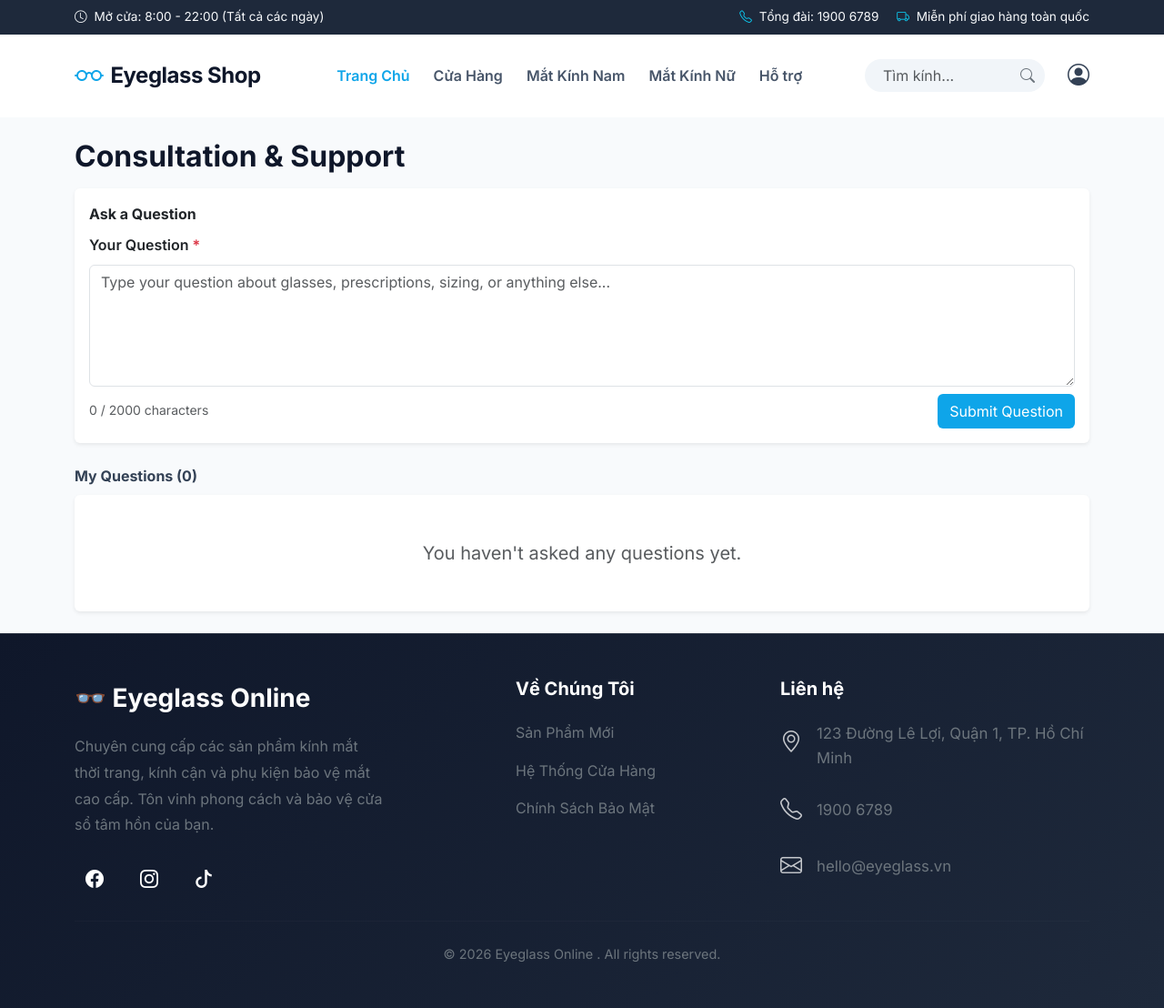
After one commit to Nvanquang/web-ban-mat-kinh, a PHP site: the page made by app/views/consultations/index.php in a window 1280 px wide. The commit adds this page. Shown: the whole page at 91% size. Run offline with PHP 8.4, Linux system fonts and the light colour scheme; the template is opened without the code that fills it, so the values that code supplies are empty; some libraries are stand-ins or nearby versions.

Commit message:
feat(consultations): implement module consultations

```diff
--- /dev/null
+++ b/app/views/consultations/index.php
@@ -0,0 +1,108 @@
+<?php require_once APPROOT . '/app/views/layouts/header.php'; ?>
+<?php $consultations = $consultations ?? []; ?>
+
+<div class="container py-4">
+    <h2 class="fw-bold mb-3">Consultation &amp; Support</h2>
+
+    <div class="card border-0 shadow-sm mb-4">
+        <div class="card-body">
+            <div class="fw-bold mb-2">Ask a Question</div>
+
+            <form method="POST" action="<?= BASE_URL ?>/consultations/send">
+                <input type="hidden" name="csrf_token" value="<?= htmlspecialchars(Session::getCsrfToken(), ENT_QUOTES | ENT_HTML5, 'UTF-8') ?>">
+
+                <div class="mb-2">
+                    <label class="form-label fw-semibold">Your Question <span class="text-danger">*</span></label>
+                    <textarea
+                        id="questionContent"
+                        name="content"
+                        class="form-control"
+                        rows="5"
+                        maxlength="2000"
+                        style="min-height: 120px; resize: vertical;"
+                        placeholder="Type your question about glasses, prescriptions, sizing, or anything else..."
+                        required
+                    ></textarea>
+                </div>
+                <div class="d-flex justify-content-between align-items-center">
+                    <div class="text-muted small"><span id="charCount">0</span> / 2000 characters</div>
+                    <button type="submit" class="btn text-white" style="background:#0ea5e9;">Submit Question</button>
+                </div>
+            </form>
+        </div>
+    </div>
+
+    <div class="d-flex justify-content-between align-items-end mb-2">
+        <div class="fw-bold">My Questions (<?= count($consultations) ?>)</div>
+    </div>
+
+    <?php if (empty($consultations)): ?>
+        <div class="card border-0 shadow-sm">
+            <div class="card-body text-center py-5">
+                <div class="text-muted fs-5">You haven't asked any questions yet.</div>
+            </div>
+        </div>
+    <?php else: ?>
+        <div class="card border-0 shadow-sm">
+            <div class="card-body">
+                <?php foreach ($consultations as $c): ?>
+                    <?php
+                    $status = (string)($c['status'] ?? 'pending');
+                    $badge = $status === 'resolved'
+                        ? ['#dcfce7', '#16a34a']
+                        : ['#fef3c7', '#d97706'];
+                    $date = (string)($c['sent_at'] ?? '');
+                    ?>
+                    <div class="question-item py-3">
+                        <div class="d-flex justify-content-between align-items-center mb-2">
+                            <div class="text-muted small">
+                                <?= htmlspecialchars($date, ENT_QUOTES | ENT_HTML5, 'UTF-8') ?>
+                            </div>
+                            <span class="badge" style="background:<?= $badge[0] ?>; color:<?= $badge[1] ?>;">
+                                <?= htmlspecialchars($status, ENT_QUOTES | ENT_HTML5, 'UTF-8') ?>
+                            </span>
+                        </div>
+
+                        <div class="fw-semibold mb-2">
+                            “<?= htmlspecialchars((string)($c['content'] ?? ''), ENT_QUOTES | ENT_HTML5, 'UTF-8') ?>”
+                        </div>
+
+                        <?php if ($status === 'resolved' && !empty($c['reply'])): ?>
+                            <div class="reply-block">
+                                <div class="fw-bold mb-1">💬 Admin Reply:</div>
+                                <div><?= nl2br(htmlspecialchars((string)$c['reply'], ENT_QUOTES | ENT_HTML5, 'UTF-8')) ?></div>
+                            </div>
+                        <?php else: ?>
+                            <div class="text-muted fst-italic">⏳ Awaiting response from our team...</div>
+                        <?php endif; ?>
+                    </div>
+                    <hr class="my-0">
+                <?php endforeach; ?>
+            </div>
+        </div>
+    <?php endif; ?>
+</div>
+
+<script>
+    (function () {
+        const el = document.getElementById('questionContent');
+        const out = document.getElementById('charCount');
+        if (!el || !out) return;
+        const update = () => { out.textContent = String(el.value.length); };
+        el.addEventListener('input', update);
+        update();
+    })();
+</script>
+
+<style>
+    .reply-block{
+        background: #f0f9ff;
+        border-left: 4px solid #0ea5e9;
+        padding: 1rem;
+        border-radius: .5rem;
+    }
+    .question-item:last-child + hr{ display:none; }
+    .btn[style*="#0ea5e9"]:hover{ background:#0284c7 !important; }
+</style>
+
+<?php require_once APPROOT . '/app/views/layouts/footer.php'; ?>
--- a/app/views/layouts/header.php
+++ b/app/views/layouts/header.php
@@ -121,6 +121,9 @@ $cart_count = (int)($cart_count ?? 0);
                     <li class="nav-item">
                         <a class="nav-link" href="<?= BASE_URL ?>/products?gender=female">Mắt Kính Nữ</a>
                     </li>
+                    <li class="nav-item">
+                        <a class="nav-link" href="<?= BASE_URL ?>/consultations">Hỗ trợ</a>
+                    </li>
                 </ul>
                 <div class="d-flex align-items-center gap-3">
                     <form class="d-none d-lg-flex position-relative me-2" action="<?= BASE_URL ?>/products" method="GET">
```
Also changed, not shown: app/controllers/ConsultationController.php (added, +57 -0 lines), app/core/Router.php (+21 -0 lines), app/models/ConsultationModel.php (added, +39 -0 lines).
